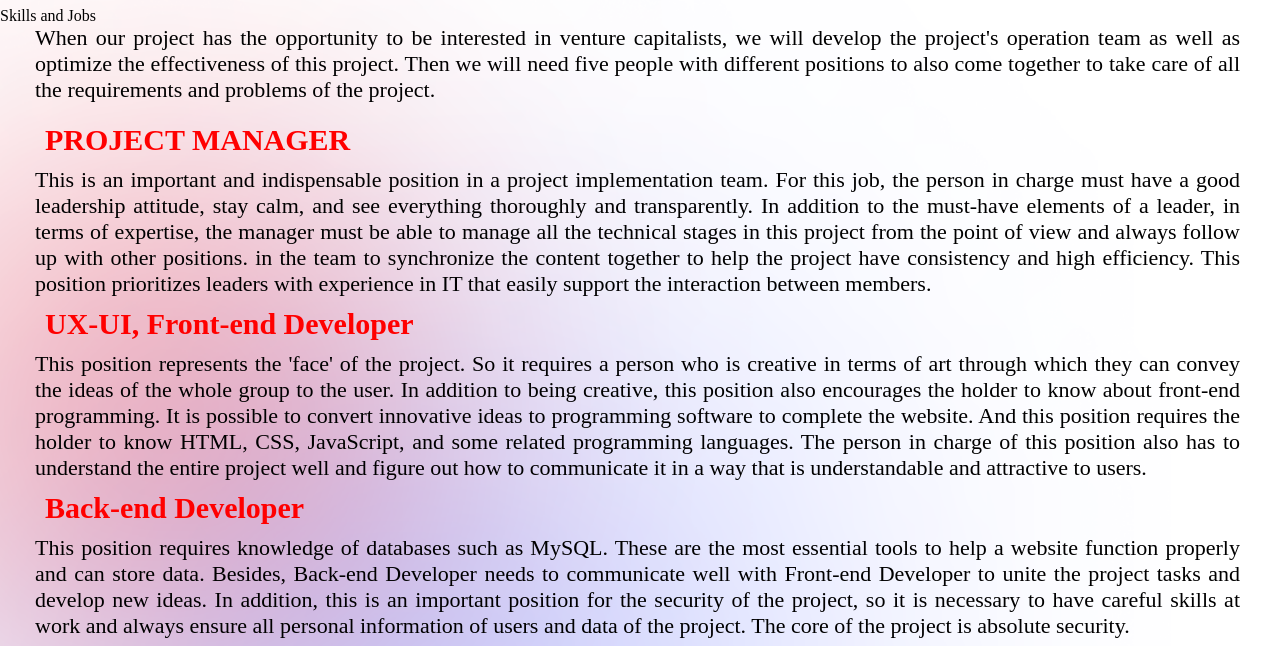
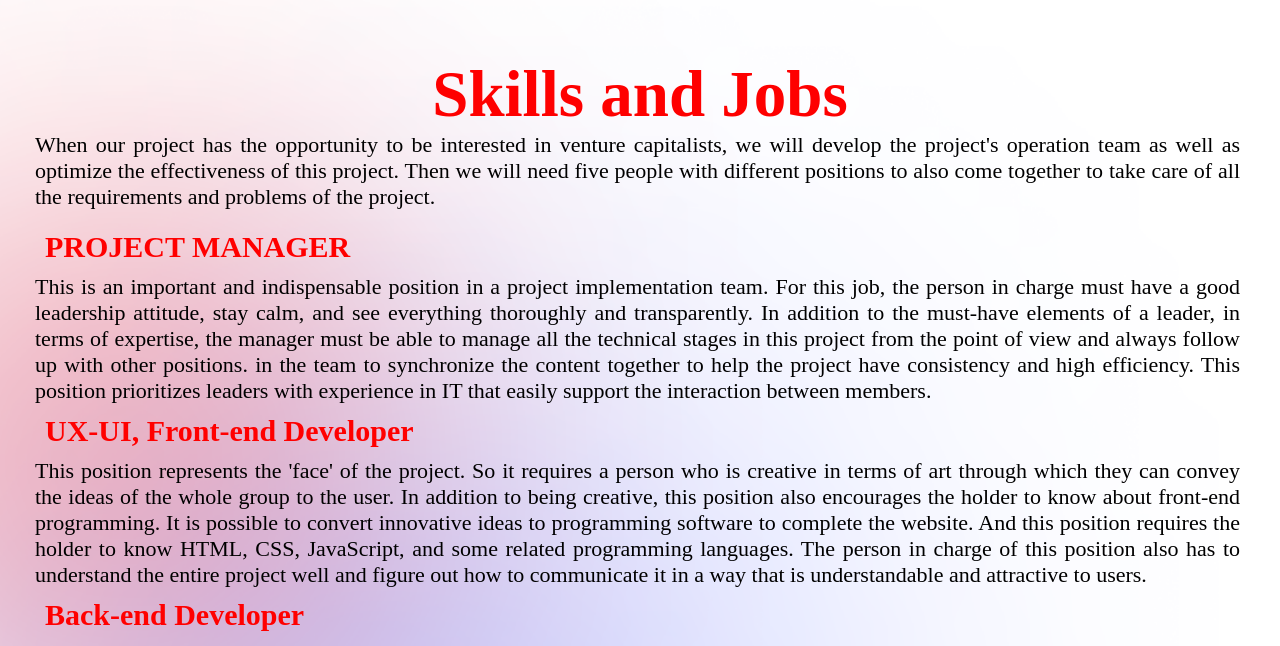
Before and after one commit to plqanhh/Report-HTML, a plain HTML site: page skill_job_page.html in a window 1280 px wide. Shown: the part 113-759 px from the top of the page. Drawn offline with Linux system fonts and the light colour scheme; files whose address does not match are found by name.

Commit message:
Update skill_job_page.html

```diff
--- a/skill_job_page.html
+++ b/skill_job_page.html
@@ -25,7 +25,7 @@
     </header>
     <topic_skill>
         <section class="content">
-            <div class="heading">Skills and Jobs</div>
+            <div class="heading1">Skills and Jobs</div>
             <div class="format">
               <dd>
                 When our project has the opportunity to be interested in venture capitalists, we will develop the project's operation team as well as optimize the effectiveness of this project. Then we will need five people with different positions to also come together to take care of all the requirements and problems of the project.
```
